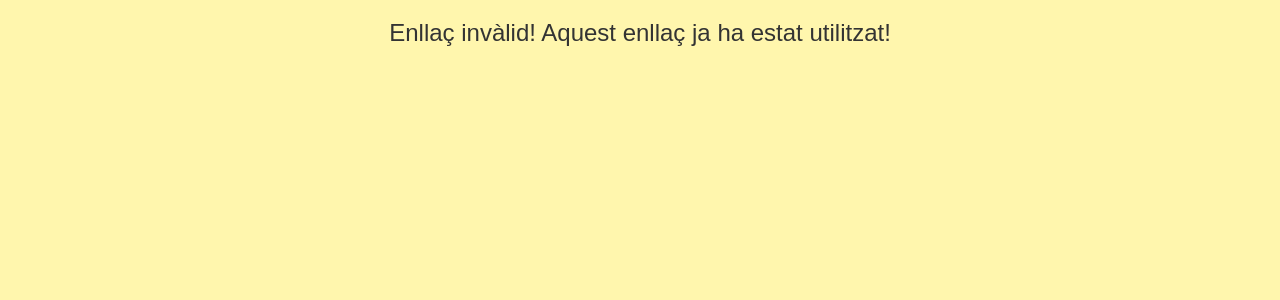
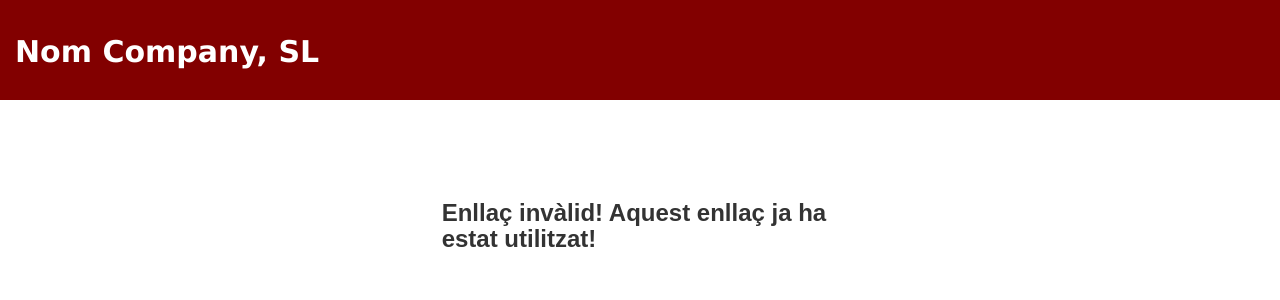
Before and after one commit to karlos27/GS_3.0, a Django app: page /reset/1/1/ in a window 1280 px wide. Shown: the top 300 px of the page. Run offline with Django 3.2, Linux system fonts and the light colour scheme; some libraries are stand-ins or nearby versions.

Commit message:
Canvis reset

```diff
--- a/GS/static/css/style.css
+++ b/GS/static/css/style.css
@@ -2,7 +2,6 @@
 
 body {
 	font-family: arial;
-	background-color: rgb(255, 246, 173);
 }
 
 h1 {
@@ -16,6 +15,14 @@ h1 {
 	background-color: rgb(130,0,0);
 	border-bottom: rgb(130,0,0);
 	font-family: verdana;
+}
+
+#not_navbar-header-top {
+	background-color: rgb(130,0,0);
+	border-bottom: rgb(130,0,0);
+	font-family: verdana;
+	color: rgb(255,255,255);
+	height: 100px;
 }
 
 #navbar-header-down {
@@ -57,7 +64,6 @@ h1 {
 /*! Pàg. Index i Notícies */
 
 #news-list {
-	background-color: rgb(255, 246, 173);
 	text-align: center;
 }
 
@@ -119,7 +125,6 @@ h1 {
     top: 0px;
     z-index: -1;
 }
-
 
 /*! Pàg. Sobre Nosaltres */
 
@@ -215,14 +220,25 @@ h1 {
 #entrar {
 	padding-top: 80px;
 	text-align: center;
-	background-color: rgb(255,255,255);
 	height: 853px;
 }
 
-#registre {
-	padding-top: 100px;
+#registre-full {
+	padding-top: 80px;
+	height: 853px;
 }
 
+#re-password {
+	padding-top: 80px;
+}
+
+#password_done, #password-confirm, #new_password {
+	padding-top: 180px;
+}
+
+#re-password-body {
+	margin-left: 95px;
+}
 
 #perfil {
 	padding-top: 30px;
--- /dev/null
+++ b/GS/templates/not_navbar.html
@@ -0,0 +1,11 @@
+{% load static %}
+
+<nav class="navbar navbar-inverse navbar-fixed-top" id="not_navbar-header-top">
+  <div class="container-fluid">
+    {% if request.user.is_authenticated %}
+  		<a class="navbar-brand" href="{% url 'usuaris:inici' %}"><h2><strong>Nom Company, SL</strong></h2></a>
+    {% else %}
+    	<a class="navbar-brand" href="/"><h2><strong>Nom Company, SL</strong></h2></a>
+    {% endif %}
+  </div>
+</nav>
--- a/GS/templates/registration/password_reset_confirm.html
+++ b/GS/templates/registration/password_reset_confirm.html
@@ -1,8 +1,18 @@
 {% extends 'base.html' %}
 
 {% block content %}
+
 {% if validlink %}
-	<h3>Restablir Contrasenya: </h3>
+{% include 'not_navbar.html' %}
+<div class="container-fluid" id="password-confirm">
+	<div class="row">
+		<div class="col-xs-12 col-sm-12 col-md-4 col-lg-4"></div>
+		<div class="col-xs-12 col-sm-12 col-md-4 col-lg-4"><h1><strong>Restablir Contrasenya</strong></h1></div>
+		<div class="col-xs-12 col-sm-12 col-md-4 col-lg-4"></div>
+	</div>
+	<div class="row">
+		<div class="col-xs-12 col-sm-12 col-md-3 col-lg-3"></div>
+		<div class="col-xs-12 col-sm-12 col-md-6 col-lg-6">
 			<form method="POST">{% csrf_token %}
 				{{ form.new_password1.errors }}
 				<label for="id_new_password1">Nova Contrasenya: </label>
@@ -11,8 +21,25 @@
 				<label for="id_new_password2">Confirmar Contrasenya: </label>
 				{{ form.new_password2 }}
 				<input type="submit" value="Canviar Contrasenya">
-		</form>
+			</form><br>
+			<ul>
+				<li>La contrasenya no pot ser massa similar a la vostra informació personal.</li>
+				<li>La contrasenya ha de tenir un mínim de 8 caràcters.</li>
+				<li>La contrasenya no pot ser una de les habitualment utilitzades.</li>
+				<li>La contrasenya no pot estar formada només per números.</li>
+			</ul>
+		</div>
+		<div class="col-xs-12 col-sm-12 col-md-3 col-lg-3"></div>
+	</div>
+</div>
 {% else %}
-	<h3 class="text-center">Enllaç invàlid! Aquest enllaç ja ha estat utilitzat!</h3>
+{% include 'not_navbar.html' %}
+	<div class="container-fluid" id="password-confirm">
+		<div class="row">
+			<div class="col-xs-12 col-sm-12 col-md-4 col-lg-4"></div>
+			<div class="col-xs-12 col-sm-12 col-md-4 col-lg-4"><h3><strong>Enllaç invàlid! Aquest enllaç ja ha estat utilitzat!</strong></h3></div>
+			<div class="col-xs-12 col-sm-12 col-md-4 col-lg-4"></div>
+		</div>
+	</div>
 {% endif %}
 {% endblock %}
```
Also changed, not shown: GS/templates/login.html (+13 -8 lines), GS/templates/registration/password_reset_complete.html (+5 -2 lines), GS/templates/registration/password_reset_done.html (+9 -1 lines), GS/templates/registration/password_reset_form.html (+20 -7 lines), GS/templates/usuaris/templates/registre.html (+4 -7 lines), GS/templates/usuaris/templates/registre_up.html (+9 -7 lines). Lines whose indentation alone changed are shown as unchanged.
